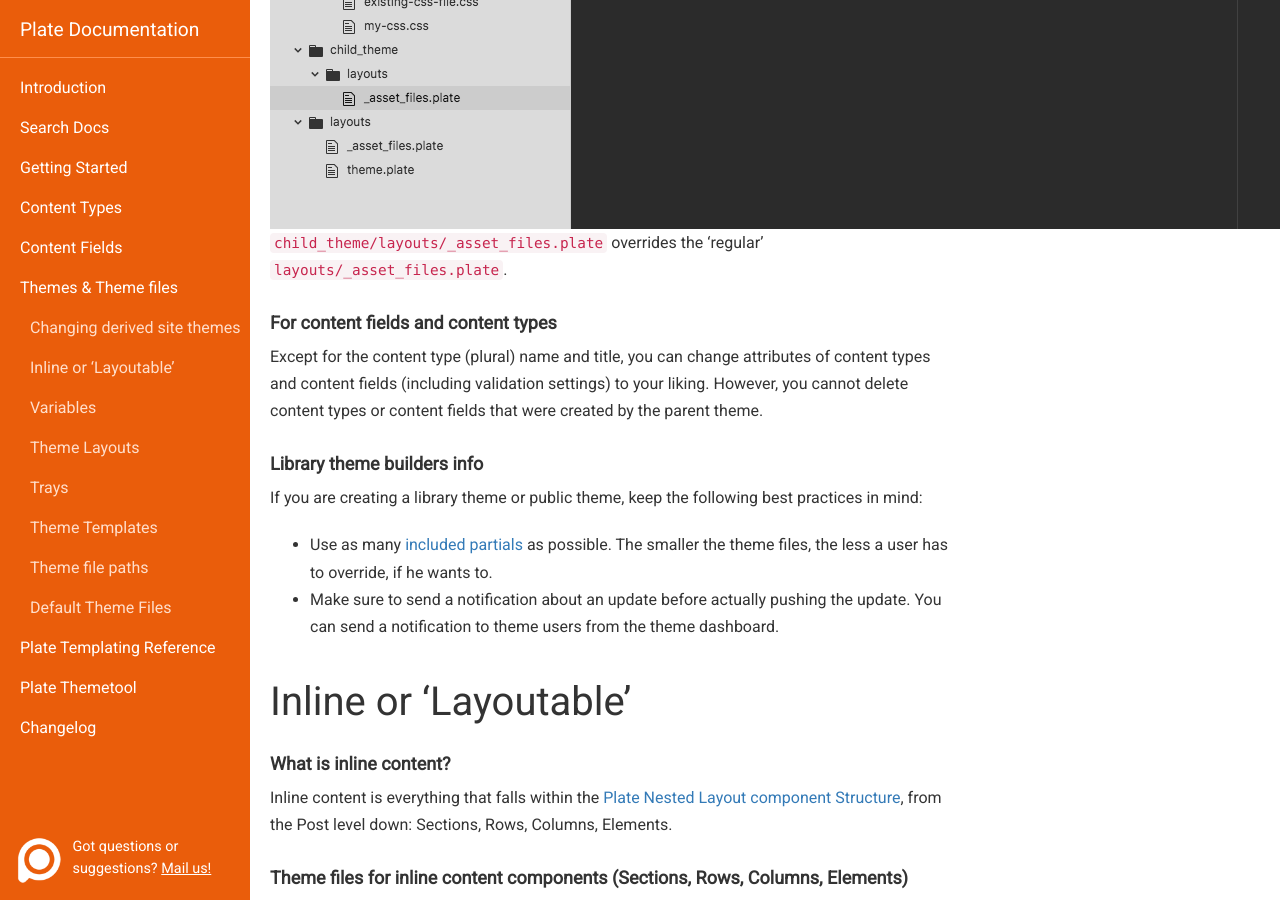
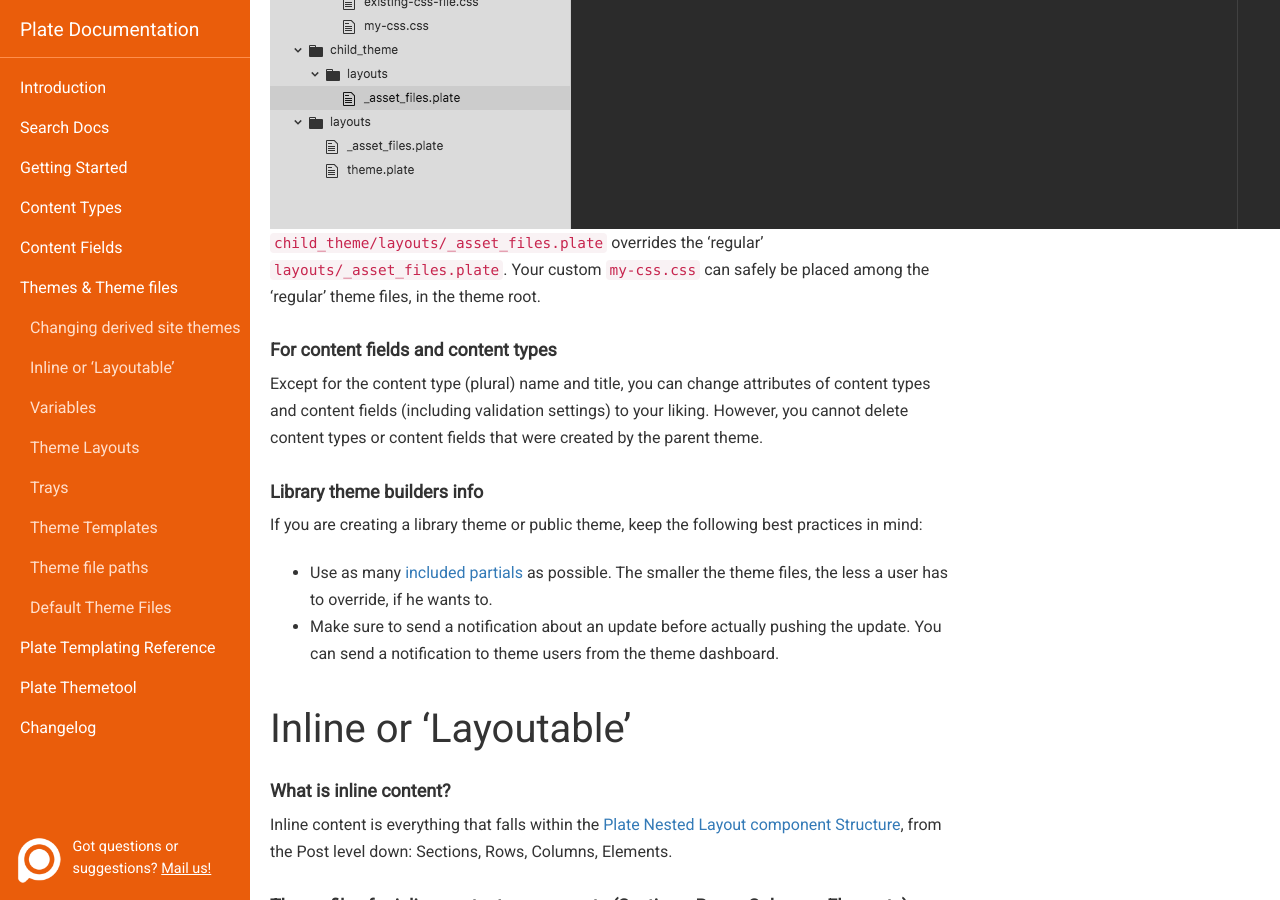
Before and after one commit to platehub/platehub.github.io, a Jekyll site: the page built from docs/theme-files.md, in a window 1280 px wide and 900 px high, scrolled down 2386 px. Built offline with Jekyll 4.4.1, drawn with Linux system fonts in a browser that asks for light colours; nearby versions of some CDN libraries.

Commit message:
derived theme docs

```diff
--- a/docs/theme-files.md
+++ b/docs/theme-files.md
@@ -60,7 +60,7 @@ To load in your new css file, you'd need to override `layouts/_asset_files.plate
 Now you can change your site's css inside `my-css.css`, without having to change the original theme, so you can safely profit from the parent theme's updates.
 
 <img src="/assets/img/theme-files--derived-1.png">
-`child_theme/layouts/_asset_files.plate` overrides the 'regular' `layouts/_asset_files.plate`.
+`child_theme/layouts/_asset_files.plate` overrides the 'regular' `layouts/_asset_files.plate`. Your custom `my-css.css` can safely be placed among the 'regular' theme files, in the theme root.
 
 #### For content fields and content types
 Except for the content type (plural) name and title, you can change attributes of content types and content fields (including validation settings) to your liking. However, you cannot delete content types or content fields that were created by the parent theme.
```
